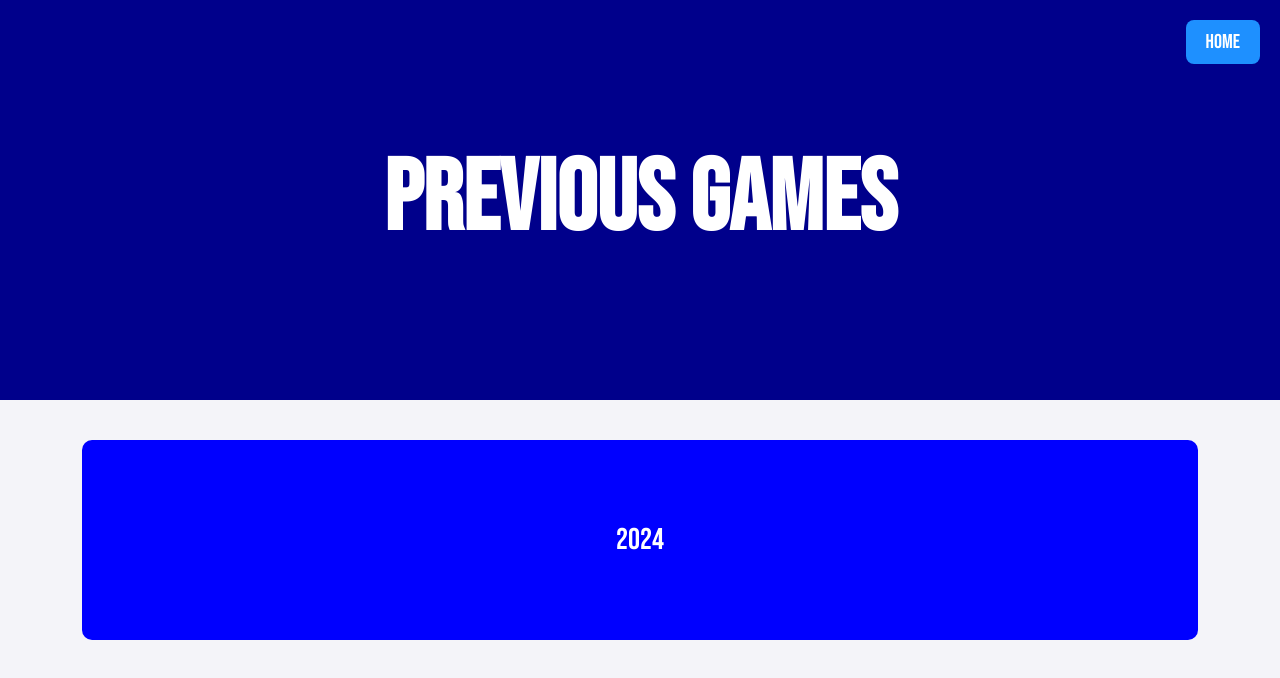
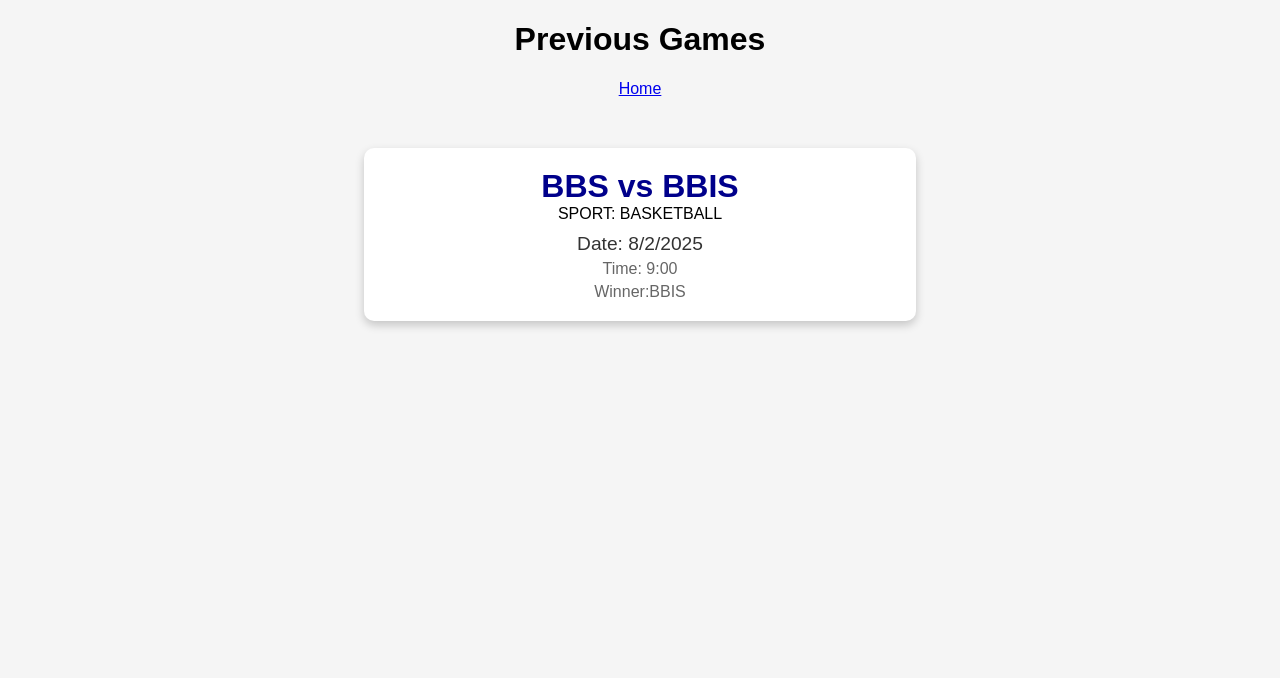
Before and after one commit to Circout-sudo/BBIS-Sports-globe, a plain HTML site: page app/Previous_games.html in a window 1280 px wide. Drawn offline with Linux system fonts and the light colour scheme; sample sign-in values are in the browser's storage.

Commit message:
Update Previous_games.html

```diff
--- a/app/Previous_games.html
+++ b/app/Previous_games.html
@@ -11,16 +11,59 @@
       rel="stylesheet"
     />
 
-    <link rel="stylesheet" href="/previous.css" />
+
   </head>
+  <style>
+    body {
+            margin: 0;
+            font-family: Arial, sans-serif;
+            text-align: center;
+            background-color: #f5f5f5;
+        }
+        .header {
+            background-color: #00008b;
+            color: white;
+            padding: 50px;
+            font-size: 2.5em;
+            font-weight: bold;
+        }
+        .game-box {
+            background-color: white;
+            width: 40%;
+            margin: 50px auto;
+            padding: 20px;
+            border-radius: 10px;
+            box-shadow: 0px 4px 10px rgba(0, 0, 0, 0.2);
+        }
+        .game-title {
+            font-size: 2em;
+            font-weight: bold;
+            color: #00008b;
+        }
+        .game-date {
+            font-size: 1.2em;
+            margin-top: 10px;
+            color: #333;
+        }
+        .game-time {
+            font-size: 1em;
+            margin-top: 5px;
+            color: #666;
+        }
+  </style>
   <header class="k">
       <h1>Previous Games</h1>
       <a class="home-button" href="entered.html">Home</a>
     </header>
   <body>
-    <main class="games-container">
-      <a class="game-box" href="2024.html">2024</a>
-    </main>
+    <div class="game-box">
+        <div class="game-title">BBS vs BBIS</div>
+         <div class="game-sport">SPORT: BASKETBALL</div>
+        <div class="game-date">Date: 8/2/2025</div>
+        <div class="game-time">Time: 9:00</div>
+      <div class="game-time">Winner:BBIS</div>
+    </div>
+
   </body>
   <script>
     document.addEventListener("DOMContentLoaded", () => {
```
